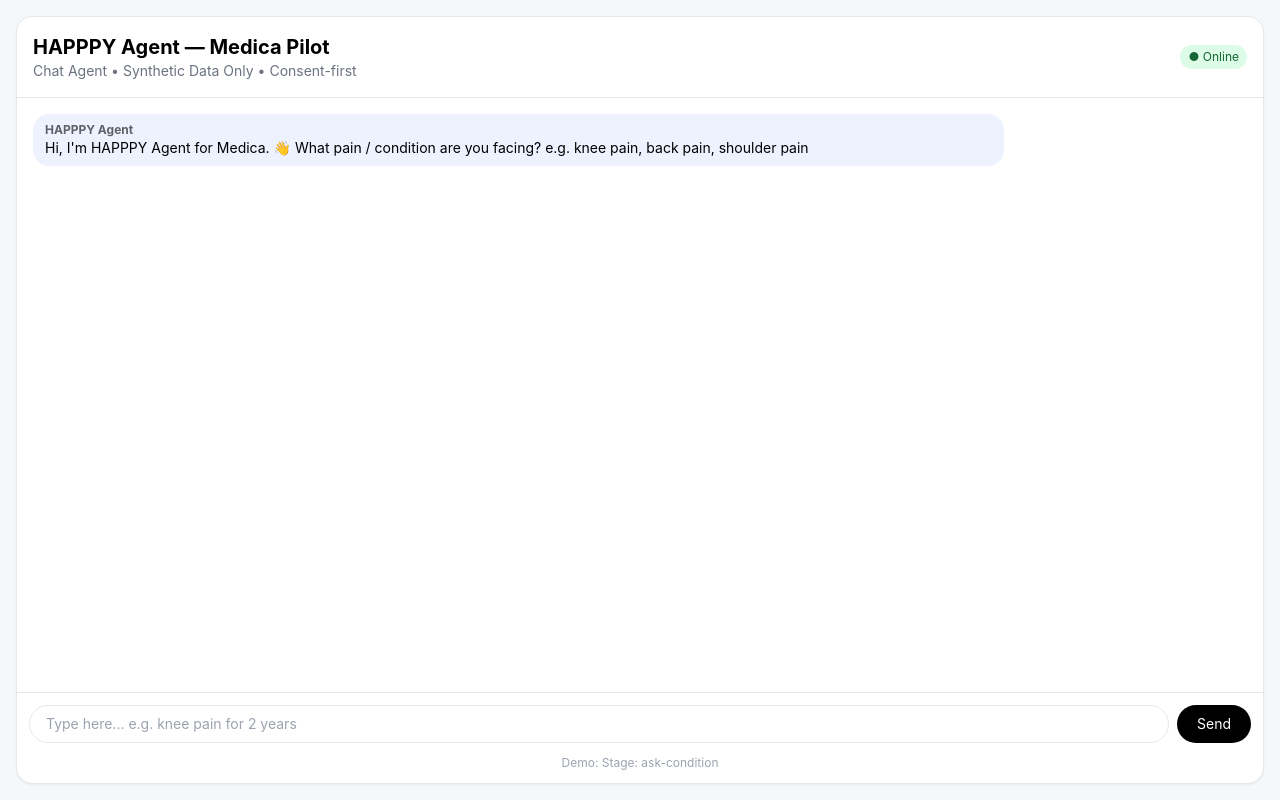
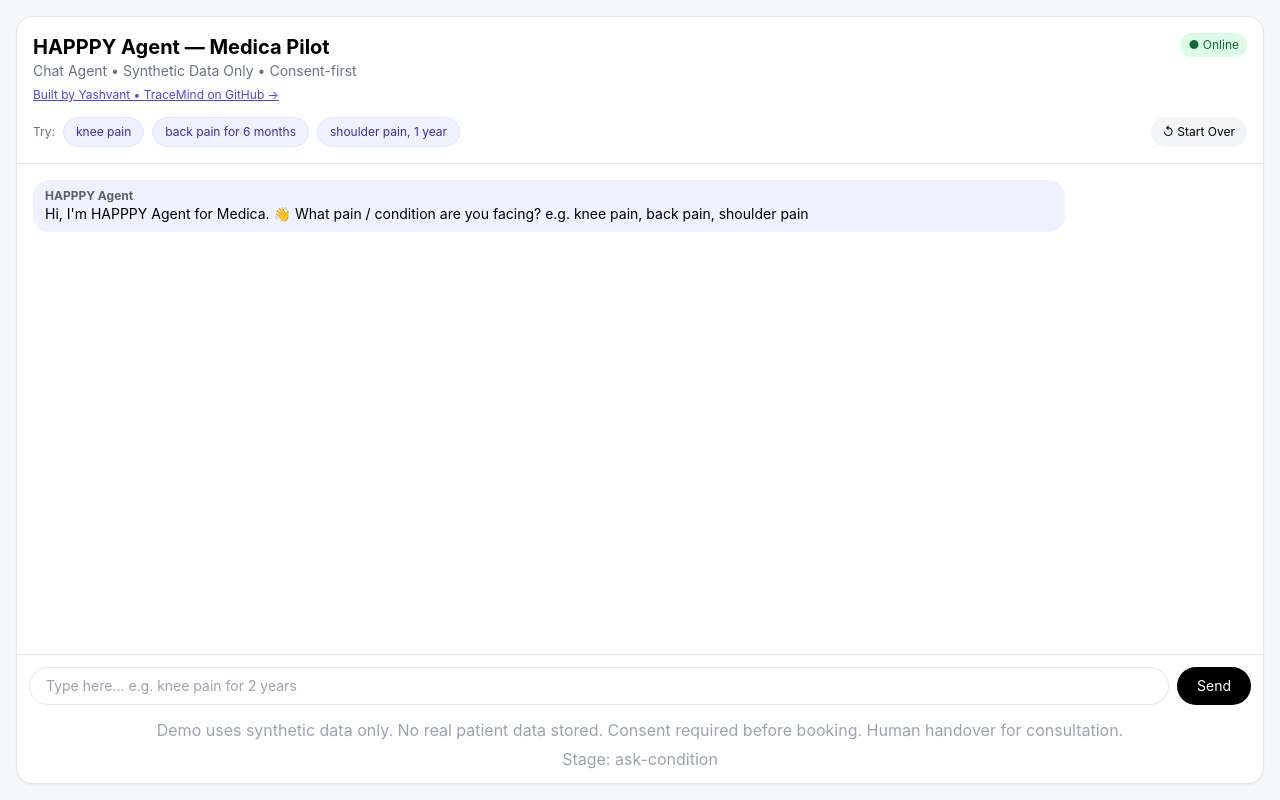
Before and after one commit to yashvantys/tracemind, a Next.js app in the folder apps/web/: page /happy-agent in a window 1280 px wide. Built offline with nearby package versions, Linux system fonts and the light colour scheme.

Commit message:
Polish HAPPPY Agent - example chips, start over, GDPR footer

```diff
--- a/apps/web/app/happy-agent/page.tsx
+++ b/apps/web/app/happy-agent/page.tsx
@@ -4,6 +4,8 @@ import { useState, useRef, useEffect } from "react";
 
 type Msg = { from: "ai" | "user"; text: string };
 type Stage = "ask-condition" | "ask-duration" | "ask-city" | "ask-treatment" | "ask-consent" | "ask-booking" | "done";
+
+const EXAMPLES = ["knee pain", "back pain for 6 months", "shoulder pain, 1 year"];
 
 export default function HappyAgentPage() {
   const [messages, setMessages] = useState<Msg[]>([
@@ -12,46 +14,92 @@ export default function HappyAgentPage() {
   const [input, setInput] = useState("");
   const [stage, setStage] = useState<Stage>("ask-condition");
   const [lead, setLead] = useState({ condition: "", duration: "", city: "", treatment: "" });
+  const [loading, setLoading] = useState(false);
   const bottomRef = useRef<HTMLDivElement>(null);
 
   useEffect(() => {
     bottomRef.current?.scrollIntoView({ behavior: "smooth" });
   }, [messages]);
 
-    const send = async () => {
-        if (!input.trim()) return;
-        const userText = input.trim();
+  const startOver = () => {
+    setMessages([
+      { from: "ai", text: "Hi, I'm HAPPPY Agent for Medica. 👋 What pain / condition are you facing? e.g. knee pain, back pain, shoulder pain" },
+    ]);
+    setStage("ask-condition");
+    setLead({ condition: "", duration: "", city: "", treatment: "" });
+    setInput("");
+  };
+
+  const sendText = async (text: string) => {
+    if (!text.trim() || loading) return;
+    const userText = text.trim();
     const newMessages = [...messages, { from: "user" as const, text: userText }];
     setMessages(newMessages);
     setInput("");
+    setLoading(true);
 
-        // Call backend instead of setTimeout
+    try {
       const res = await fetch("/api/happy-agent", {
         method: "POST",
         headers: { "Content-Type": "application/json" },
         body: JSON.stringify({ messages: newMessages, lead }),
       });
       const data = await res.json();
-
       setMessages((m) => [...m, { from: "ai", text: data.reply }]);
       setStage(data.stage);
-
-        // If backend says booked, you can show slot here
-        if (data.isBooked) {
-            console.log("Booked, score:", data.score);
+      // Update lead for display
+      if (stage === "ask-condition") setLead((l) => ({ ...l, condition: userText }));
+      if (stage === "ask-duration") setLead((l) => ({ ...l, duration: userText }));
+      if (stage === "ask-city") setLead((l) => ({ ...l, city: userText }));
+      if (stage === "ask-treatment") setLead((l) => ({ ...l, treatment: userText }));
+    } catch {
+      setMessages((m) => [...m, { from: "ai", text: "Sorry, connection issue. Please try again." }]);
+    } finally {
+      setLoading(false);
     }
   };
 
+  const send = () => sendText(input);
+
   return (
-        <div className="min-h-screen bg-[#f6f7f9] p-4 flex justify-center">
+    <div className="min-h-screen bg-[#f6f7f9] p-3 sm:p-4 flex justify-center">
       <div className="w-full max-w- bg-white rounded-2xl border shadow-sm flex flex-col h-">
-                {/* Header */}
-                <div className="p-4 border-b flex justify-between items-center">
-                    <div>
-                        <h1 className="text-xl font-bold">HAPPPY Agent — Medica Pilot</h1>
-                        <p className="text-sm text-gray-500">Chat Agent • Synthetic Data Only • Consent-first</p>
+        {/* Header - Fixed for mobile */}
+        <div className="p-4 border-b">
+          <div className="flex justify-between items-start gap-2">
+            <div className="min-w-0">
+              <h1 className="text-lg sm:text-xl font-bold leading-tight">HAPPPY Agent — Medica Pilot</h1>
+              <p className="text-xs sm:text-sm text-gray-500">Chat Agent • Synthetic Data Only • Consent-first</p>
+              <a
+                href="https://github.com/yashvantys/tracemind"
+                target="_blank"
+                className="text-xs text-indigo-600 underline"
+              >
+                Built by Yashvant • TraceMind on GitHub →
+              </a>
             </div>
-                    <span className="text-xs bg-green-100 text-green-800 px-2 py-1 rounded-full">● Online</span>
+            <span className="shrink-0 text-xs bg-green-100 text-green-800 px-2 py-1 rounded-full">● Online</span>
+          </div>
+
+          {/* Try Example Chips */}
+          <div className="flex flex-wrap gap-2 mt-3">
+            <span className="text-xs text-gray-500 self-center">Try:</span>
+            {EXAMPLES.map((ex) => (
+              <button
+                key={ex}
+                onClick={() => sendText(ex)}
+                className="text-xs bg-indigo-50 hover:bg-indigo-100 text-indigo-800 px-3 py-1.5 rounded-full border border-indigo-100"
+              >
+                {ex}
+              </button>
+            ))}
+            <button
+              onClick={startOver}
+              className="text-xs bg-gray-100 hover:bg-gray-200 px-3 py-1.5 rounded-full ml-auto"
+            >
+              ↺ Start Over
+            </button>
+          </div>
         </div>
 
         {/* Messages */}
@@ -59,13 +107,19 @@ export default function HappyAgentPage() {
           {messages.map((m, i) => (
             <div
               key={i}
-                            className={`max-w-[80%] px-3 py-2 rounded-2xl text-sm whitespace-pre-line ${m.from === "ai" ? "bg-indigo-50 text-left" : "bg-gray-100 ml-auto text-right"
+              className={`max-w-[85%] px-3 py-2 rounded-2xl text-sm whitespace-pre-line ${
+                m.from === "ai" ? "bg-indigo-50 text-left" : "bg-gray-100 ml-auto text-right"
               }`}
             >
               <b className="text-xs block opacity-60">{m.from === "ai" ? "HAPPPY Agent" : "You"}</b>
               {m.text}
             </div>
           ))}
+          {loading && (
+            <div className="max-w-[60%] px-3 py-2 rounded-2xl text-sm bg-indigo-50 text-gray-500 animate-pulse">
+              HAPPPY Agent is typing...
+            </div>
+          )}
           <div ref={bottomRef} />
         </div>
 
@@ -78,14 +132,25 @@ export default function HappyAgentPage() {
             placeholder="Type here... e.g. knee pain for 2 years"
             className="flex-1 border rounded-full px-4 py-2 text-sm outline-none"
           />
-                    <button onClick={send} className="bg-black text-white px-5 py-2 rounded-full text-sm">
-                        Send
+          <button
+            onClick={send}
+            disabled={loading}
+            className="bg-black text-white px-5 py-2 rounded-full text-sm disabled:opacity-50"
+          >
+            {loading ? "..." : "Send"}
           </button>
         </div>
 
-                <p className="text-center text-xs text-gray-400 pb-3">
-                    Demo: {lead.condition && `Condition: ${lead.condition} • `}{lead.city && `City: ${lead.city} • `}Stage: {stage}
+        {/* Footer - GDPR + Status */}
+        <div className="px-4 pb-3 text-center">
+          <p className="text- text-gray-400 leading-relaxed">
+            Demo uses synthetic data only. No real patient data stored. Consent required before booking. Human handover for consultation.
           </p>
+          <p className="text- text-gray-400 mt-1">
+            {lead.condition && `Condition: ${lead.condition} • `}
+            {lead.city && `City: ${lead.city} • `}Stage: {stage}
+          </p>
+        </div>
       </div>
     </div>
   );
```
Lines whose indentation alone changed are shown as unchanged.
